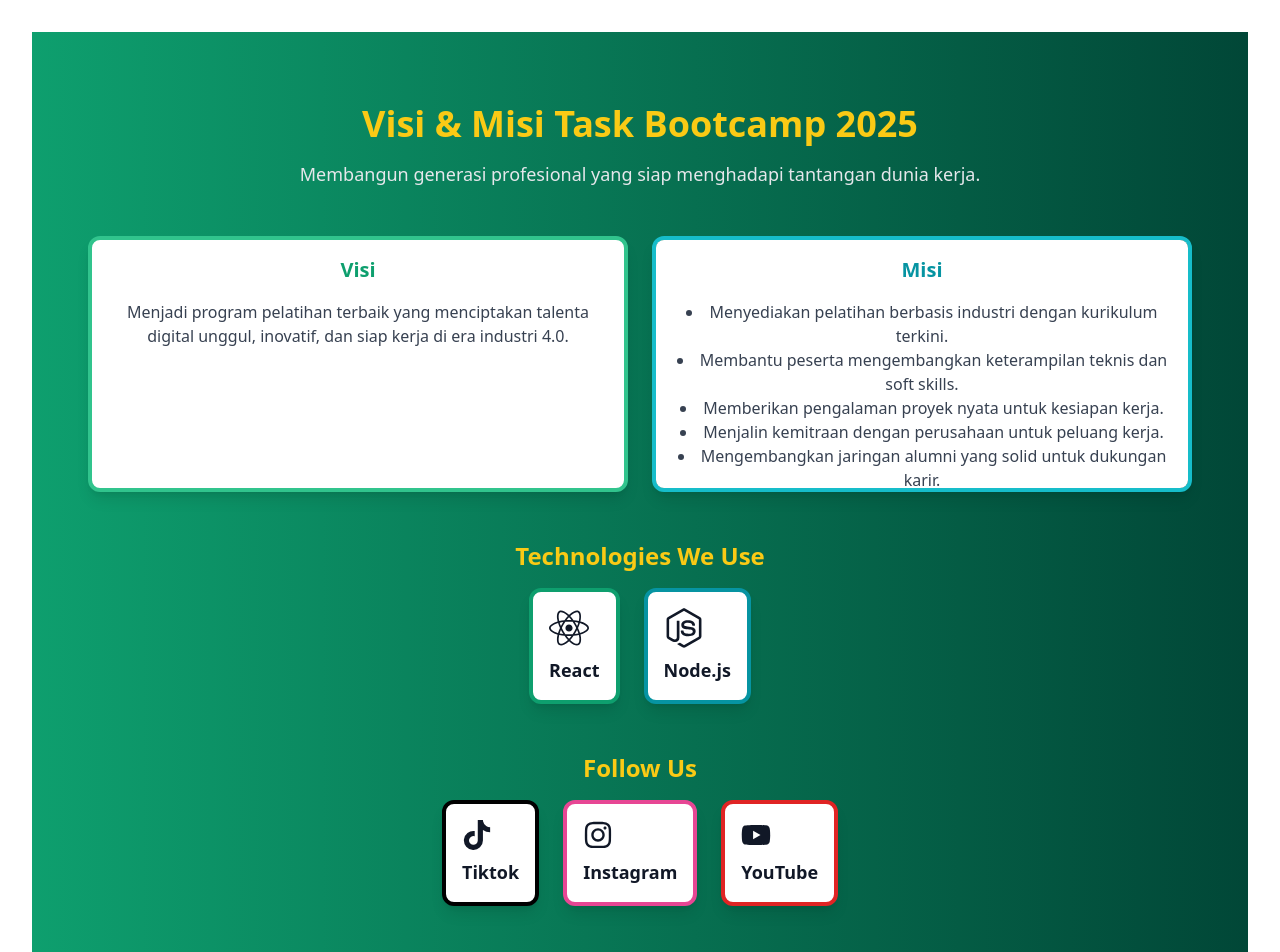
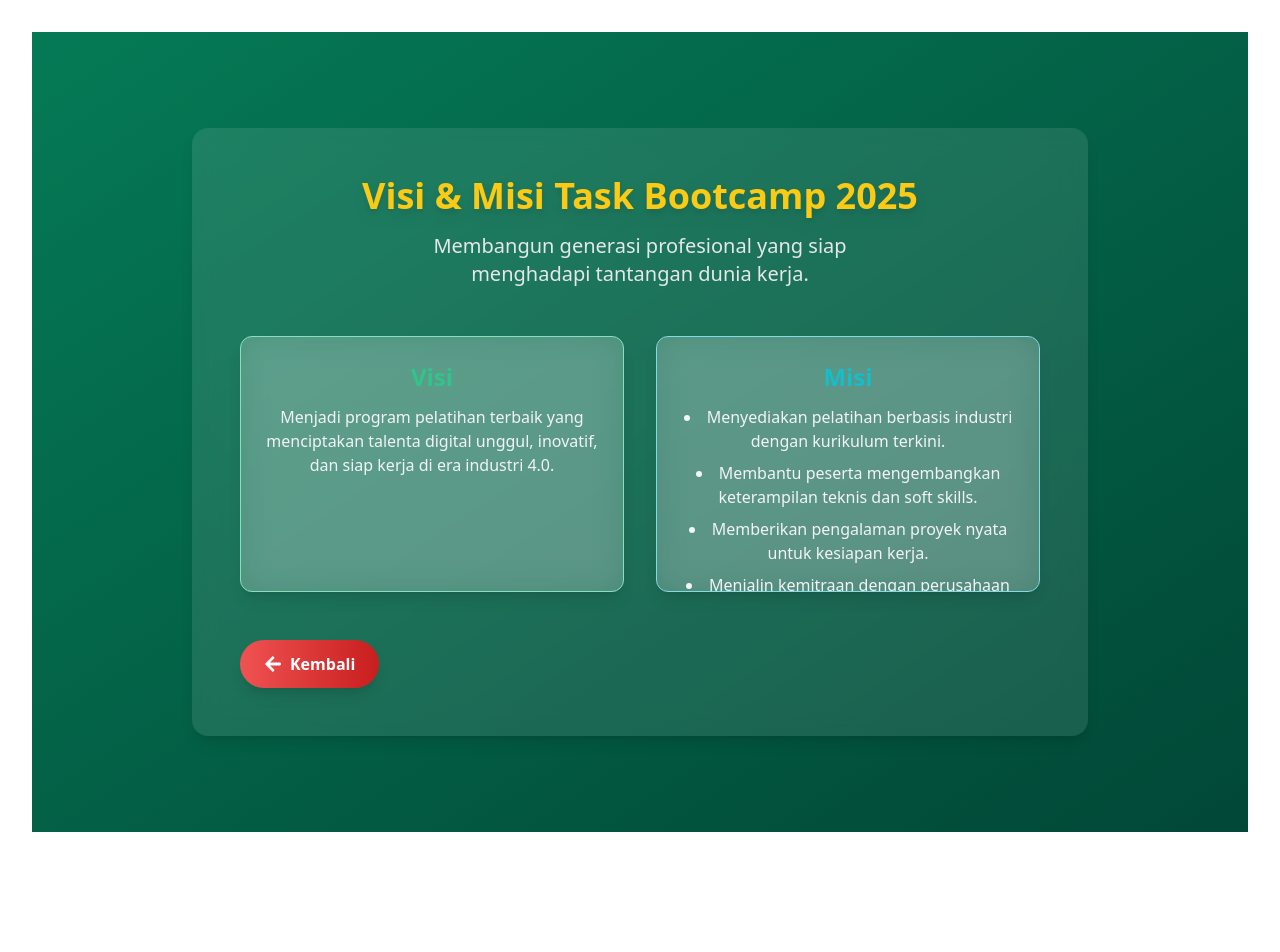
Before and after one commit to projectbinusa/portofoliomranggen-client, a React (Vite) app: page /visimisi in a window 1280 px wide. Shown: the top 952 px of the page. After the commit the page ends 864 px from the top, so only its background shows below. Built offline with nearby package versions, Linux system fonts and the light colour scheme.

Commit message:
camel case dan perbaikan visi misi

```diff
--- a/src/page/visimisi.jsx
+++ b/src/page/visimisi.jsx
@@ -1,12 +1,6 @@
 import React, { useEffect } from "react";
 import { useNavigate } from "react-router-dom";
-import {
-  FaReact,
-  FaNodeJs,
-  FaTiktok,
-  FaInstagram,
-  FaYoutube,
-} from "react-icons/fa";
+import { FaArrowLeft } from "react-icons/fa";
 
 const VisiMisi = () => {
   const navigate = useNavigate();
@@ -17,30 +11,30 @@ const VisiMisi = () => {
   }, []);
 
   return (
-    <div className="bg-gradient-to-r from-green-500 to-green-900 min-h-screen text-gray-900 flex flex-col items-center justify-center px-4 sm:px-8 py-6">
-      <div className="container mx-auto px-4 sm:px-6 py-6 sm:py-12">
+    <div className="bg-gradient-to-br from-green-600 to-green-900 min-h-screen flex items-center justify-center px-6 py-10 text-gray-100">
+      <div className="max-w-4xl w-full bg-white bg-opacity-10 backdrop-blur-md rounded-2xl shadow-lg p-8 sm:p-12">
         <div className="text-center fade-in">
-          <h1 className="text-3xl sm:text-4xl font-bold text-yellow-300 mb-4">
+          <h1 className="text-3xl sm:text-4xl font-extrabold text-yellow-300 mb-4 drop-shadow-lg">
             Visi & Misi Task Bootcamp 2025
           </h1>
-          <p className="text-base sm:text-lg text-gray-200">
+          <p className="text-lg sm:text-xl text-gray-200 max-w-lg mx-auto">
             Membangun generasi profesional yang siap menghadapi tantangan dunia
             kerja.
           </p>
         </div>
 
-        <div className="mt-12 grid grid-cols-1 md:grid-cols-2 gap-6">
-          <div className="bg-white p-4 rounded-xl shadow-lg border-4 border-green-400 fade-in transform transition duration-500 hover:scale-105 hover:border-yellow-400">
-            <h2 className="text-xl font-semibold text-green-500 mb-4">Visi</h2>
-            <p className="text-gray-700">
+        <div className="mt-12 grid grid-cols-1 md:grid-cols-2 gap-8">
+          <div className="bg-white bg-opacity-20 backdrop-blur-lg p-6 rounded-xl shadow-lg border border-green-300 fade-in transform transition duration-500 hover:scale-105 hover:border-yellow-400">
+            <h2 className="text-2xl font-bold text-green-400 mb-3">Visi</h2>
+            <p className="text-gray-100">
               Menjadi program pelatihan terbaik yang menciptakan talenta digital
               unggul, inovatif, dan siap kerja di era industri 4.0.
             </p>
           </div>
 
-          <div className="bg-white p-4 rounded-xl shadow-lg border-4 border-teal-400 fade-in transform transition duration-500 hover:scale-105 hover:border-yellow-400 max-h-56 sm:max-h-64 overflow-y-auto">
-            <h2 className="text-xl font-semibold text-teal-500 mb-4">Misi</h2>
-            <ul className="list-disc list-inside text-gray-700 text-sm sm:text-base">
+          <div className="bg-white bg-opacity-20 backdrop-blur-lg p-6 rounded-xl shadow-lg border border-teal-300 fade-in transform transition duration-500 hover:scale-105 hover:border-yellow-400 max-h-64 overflow-y-auto">
+            <h2 className="text-2xl font-bold text-teal-400 mb-3">Misi</h2>
+            <ul className="list-disc list-inside text-gray-100 text-base space-y-2">
               <li>
                 Menyediakan pelatihan berbasis industri dengan kurikulum
                 terkini.
@@ -60,56 +54,11 @@ const VisiMisi = () => {
         </div>
 
         <div className="mt-12 text-center">
-          <h3 className="text-2xl font-semibold text-yellow-300 mb-4">
-            Technologies We Use
-          </h3>
-          <div className="flex flex-wrap justify-center gap-6">
-            <div className="bg-white p-4 rounded-xl shadow-lg border-4 border-green-500 hover:bg-green-500 hover:text-white transition duration-300 ease-in-out transform hover:scale-105">
-              <FaReact size={40} />
-              <p className="mt-2 text-sm sm:text-lg font-semibold">React</p>
-            </div>
-            <div className="bg-white p-4 rounded-xl shadow-lg border-4 border-teal-500 hover:bg-teal-500 hover:text-white transition duration-300 ease-in-out transform hover:scale-105">
-              <FaNodeJs size={40} />
-              <p className="mt-2 text-sm sm:text-lg font-semibold">Node.js</p>
-            </div>
-          </div>
-        </div>
-
-        <div className="mt-12 text-center">
-          <h3 className="text-2xl font-semibold text-yellow-300 mb-4">
-            Follow Us
-          </h3>
-          <div className="flex flex-wrap justify-center gap-6">
-            <a
-              href="https://tiktok.com"
-              className="bg-white p-4 rounded-xl shadow-lg border-4 border-black hover:bg-black hover:text-white transition duration-300 ease-in-out transform hover:scale-105"
-            >
-              <FaTiktok size={30} />
-              <p className="mt-2 text-sm sm:text-lg font-semibold">Tiktok</p>
-            </a>
-            <a
-              href="https://instagram.com"
-              className="bg-white p-4 rounded-xl shadow-lg border-4 border-pink-500 hover:bg-pink-500 hover:text-white transition duration-300 ease-in-out transform hover:scale-105"
-            >
-              <FaInstagram size={30} />
-              <p className="mt-2 text-sm sm:text-lg font-semibold">Instagram</p>
-            </a>
-            <a
-              href="https://youtube.com"
-              className="bg-white p-4 rounded-xl shadow-lg border-4 border-red-600 hover:bg-red-600 hover:text-white transition duration-300 ease-in-out transform hover:scale-105"
-            >
-              <FaYoutube size={30} />
-              <p className="mt-2 text-sm sm:text-lg font-semibold">YouTube</p>
-            </a>
-          </div>
-        </div>
-
-        <div className="mt-12 text-center">
           <button
-            className="bg-gradient-to-r from-red-500 to-red-800 text-white font-bold px-6 sm:px-8 py-3 sm:py-4 rounded-full shadow-lg hover:opacity-90 transition"
+            className="flex items-center justify-center gap-2 bg-gradient-to-r from-red-500 to-red-700 text-white font-bold px-6 py-3 rounded-full shadow-lg hover:opacity-90 transition"
             onClick={() => navigate(-1)}
           >
-            Kembali 🔙
+            <FaArrowLeft className="text-lg" /> Kembali
           </button>
         </div>
       </div>
```
